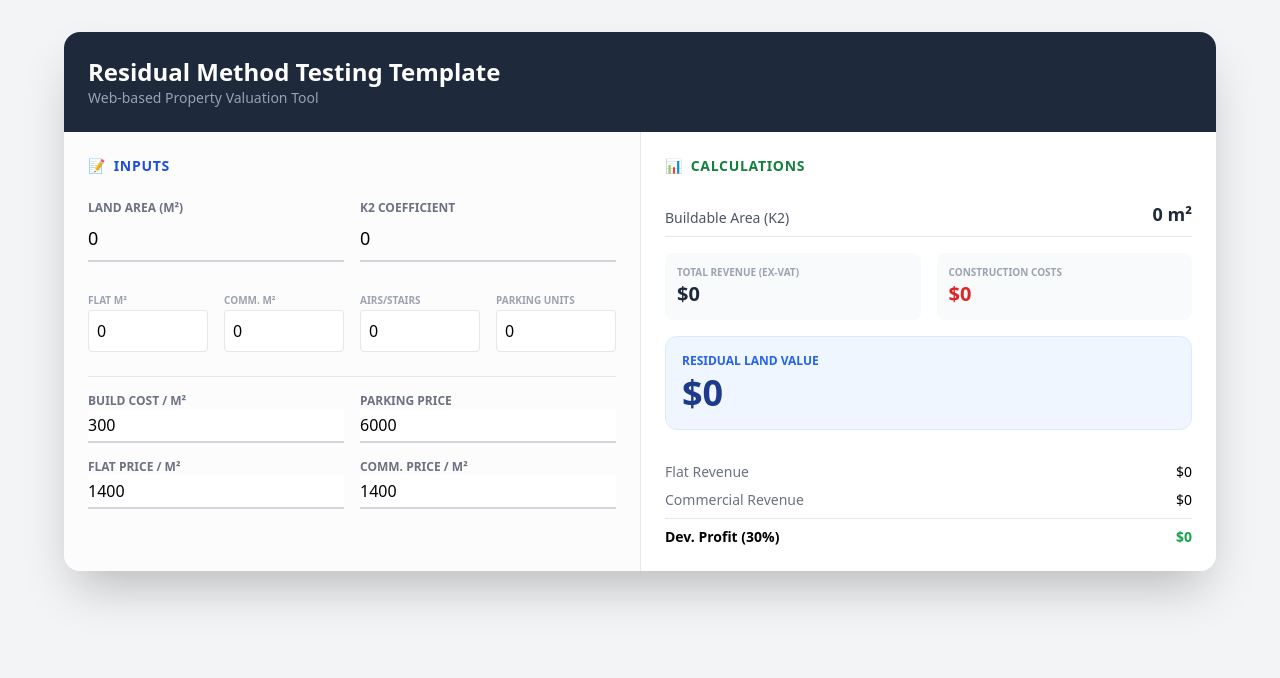
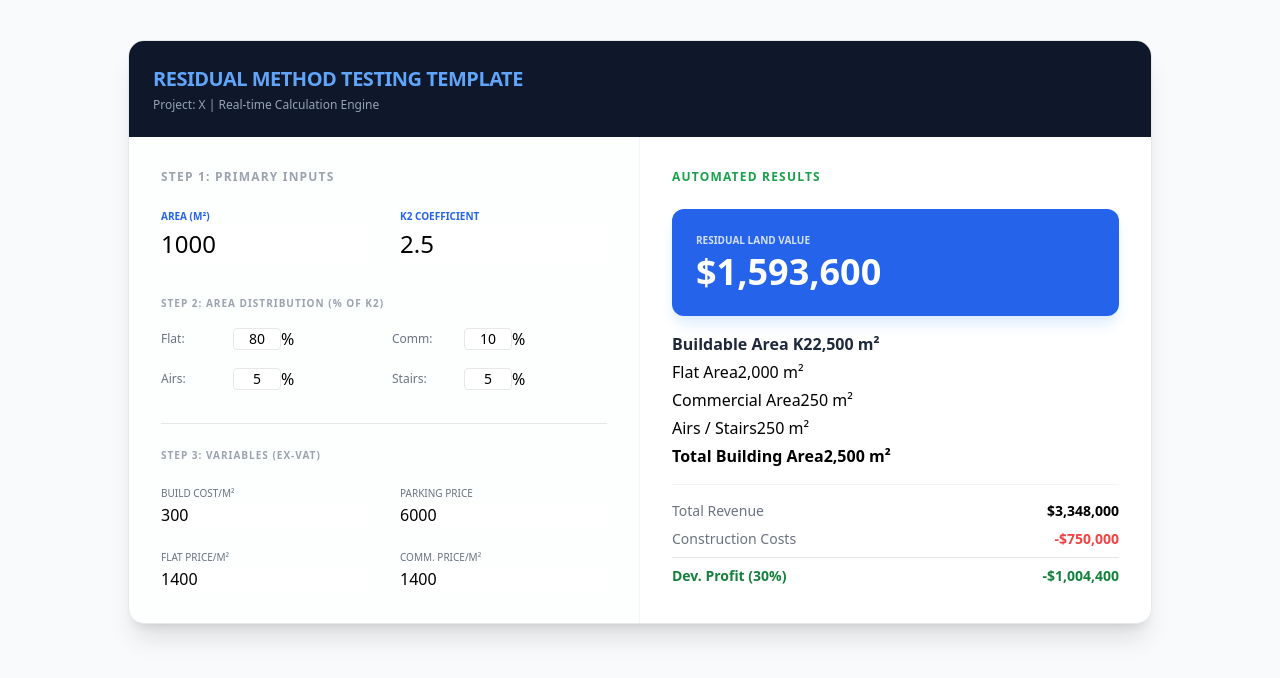
Before and after one commit to TengizKhrustali/Residual-Testing, a plain HTML site: page index.html in a window 1280 px wide. Drawn offline with nearby package versions, Linux system fonts and the light colour scheme.

Commit message:
Refactor index.html for improved layout and styles
Updated HTML structure and styling for the Residual Method Testing Template. Enhanced input fields and calculation display.

```diff
--- a/index.html
+++ b/index.html
@@ -8,98 +8,90 @@
     <style>
         input::-webkit-outer-spin-button, input::-webkit-inner-spin-button { -webkit-appearance: none; margin: 0; }
         input[type=number] { -moz-appearance: textfield; }
+        .calc-row { @apply flex justify-between py-2 border-b border-gray-100 text-sm; }
+        .input-field { @apply border-b border-blue-200 focus:border-blue-600 outline-none bg-transparent font-semibold text-gray-800; }
     </style>
 </head>
-<body class="bg-gray-100 p-4 md:p-8 font-sans">
-    <div class="max-w-6xl mx-auto bg-white shadow-2xl rounded-2xl overflow-hidden">
-        <div class="bg-slate-800 p-6 text-white">
-            <h1 class="text-2xl font-bold">Residual Method Testing Template</h1>
-            <p class="text-slate-400 text-sm">Web-based Property Valuation Tool</p>
+<body class="bg-gray-50 p-4 md:p-10 font-sans">
+    <div class="max-w-5xl mx-auto bg-white shadow-xl rounded-2xl overflow-hidden border border-gray-200">
+        <div class="bg-slate-900 p-6 text-white">
+            <h1 class="text-xl font-bold tracking-tight text-blue-400 uppercase">Residual Method Testing Template</h1>
+            <p class="text-slate-400 text-xs mt-1">Project: X | Real-time Calculation Engine</p>
         </div>
 
-        <div class="grid grid-cols-1 lg:grid-cols-2 gap-0 divide-y lg:divide-y-0 lg:divide-x divide-gray-200">
-            <div class="p-6 bg-gray-50/50">
-                <h2 class="text-blue-700 font-bold uppercase tracking-wider text-sm mb-6 flex items-center">
-                    <span class="mr-2">📝</span> Inputs
-                </h2>
+        <div class="grid grid-cols-1 lg:grid-cols-2">
+            <div class="p-8 border-r border-gray-100 bg-slate-50/30">
+                <h2 class="text-xs font-black text-gray-400 uppercase tracking-widest mb-6">Step 1: Primary Inputs</h2>
 
-                <div class="space-y-6">
-                    <div class="grid grid-cols-2 gap-4">
+                <div class="space-y-8">
+                    <div class="grid grid-cols-2 gap-8">
                         <div>
-                            <label class="block text-xs font-bold text-gray-500 uppercase">Land Area (m²)</label>
-                            <input type="number" id="land_area" value="0" oninput="calc()" class="w-full border-b-2 border-gray-300 focus:border-blue-500 outline-none py-2 bg-transparent text-lg">
+                            <label class="block text-[10px] font-bold text-blue-600 uppercase">Area (m²)</label>
+                            <input type="number" id="land_area" value="1000" oninput="calc()" class="input-field w-full text-2xl py-1">
                         </div>
                         <div>
-                            <label class="block text-xs font-bold text-gray-500 uppercase">K2 Coefficient</label>
-                            <input type="number" id="k2" value="0" step="0.1" oninput="calc()" class="w-full border-b-2 border-gray-300 focus:border-blue-500 outline-none py-2 bg-transparent text-lg">
+                            <label class="block text-[10px] font-bold text-blue-600 uppercase">K2 Coefficient</label>
+                            <input type="number" id="k2" value="2.5" step="0.01" oninput="calc()" class="input-field w-full text-2xl py-1">
                         </div>
                     </div>
 
-                    <div class="grid grid-cols-2 md:grid-cols-4 gap-4">
-                        <div><label class="text-[10px] font-bold text-gray-400 uppercase">Flat m²</label><input type="number" id="area_flat" value="0" oninput="calc()" class="w-full border p-2 rounded"></div>
-                        <div><label class="text-[10px] font-bold text-gray-400 uppercase">Comm. m²</label><input type="number" id="area_comm" value="0" oninput="calc()" class="w-full border p-2 rounded"></div>
-                        <div><label class="text-[10px] font-bold text-gray-400 uppercase">Airs/Stairs</label><input type="number" id="area_other" value="0" oninput="calc()" class="w-full border p-2 rounded"></div>
-                        <div><label class="text-[10px] font-bold text-gray-400 uppercase">Parking Units</label><input type="number" id="p_units" value="0" oninput="calc()" class="w-full border p-2 rounded"></div>
+                    <div>
+                        <h3 class="text-[10px] font-bold text-gray-400 uppercase mb-4 tracking-widest">Step 2: Area Distribution (% of K2)</h3>
+                        <div class="grid grid-cols-2 gap-4">
+                            <div class="flex items-center space-x-2">
+                                <span class="text-xs text-gray-500 w-16">Flat:</span>
+                                <input type="number" id="ratio_flat" value="80" oninput="calc()" class="w-12 text-center border rounded text-sm"> %
+                            </div>
+                            <div class="flex items-center space-x-2">
+                                <span class="text-xs text-gray-500 w-16">Comm:</span>
+                                <input type="number" id="ratio_comm" value="10" oninput="calc()" class="w-12 text-center border rounded text-sm"> %
+                            </div>
+                            <div class="flex items-center space-x-2">
+                                <span class="text-xs text-gray-500 w-16">Airs:</span>
+                                <input type="number" id="ratio_airs" value="5" oninput="calc()" class="w-12 text-center border rounded text-sm"> %
+                            </div>
+                            <div class="flex items-center space-x-2">
+                                <span class="text-xs text-gray-500 w-16">Stairs:</span>
+                                <input type="number" id="ratio_stairs" value="5" oninput="calc()" class="w-12 text-center border rounded text-sm"> %
+                            </div>
+                        </div>
                     </div>
 
-                    <div class="space-y-4 pt-4 border-t">
-                        <div class="grid grid-cols-2 gap-4">
-                            <div>
-                                <label class="block text-xs font-bold text-gray-500 uppercase">Build Cost / m²</label>
-                                <input type="number" id="cost_m2" value="300" oninput="calc()" class="w-full border-b-2 border-gray-300 focus:border-blue-500 outline-none py-1">
-                            </div>
-                            <div>
-                                <label class="block text-xs font-bold text-gray-500 uppercase">Parking Price</label>
-                                <input type="number" id="p_price" value="6000" oninput="calc()" class="w-full border-b-2 border-gray-300 focus:border-blue-500 outline-none py-1">
-                            </div>
-                        </div>
-                        <div class="grid grid-cols-2 gap-4">
-                            <div>
-                                <label class="block text-xs font-bold text-gray-500 uppercase">Flat Price / m²</label>
-                                <input type="number" id="f_price" value="1400" oninput="calc()" class="w-full border-b-2 border-gray-300 focus:border-blue-500 outline-none py-1">
-                            </div>
-                            <div>
-                                <label class="block text-xs font-bold text-gray-500 uppercase">Comm. Price / m²</label>
-                                <input type="number" id="c_price" value="1400" oninput="calc()" class="w-full border-b-2 border-gray-300 focus:border-blue-500 outline-none py-1">
-                            </div>
+                    <div class="pt-6 border-t border-gray-200">
+                        <h3 class="text-[10px] font-bold text-gray-400 uppercase mb-4 tracking-widest">Step 3: Variables (Ex-VAT)</h3>
+                        <div class="grid grid-cols-2 gap-y-4 gap-x-8">
+                            <div><label class="text-[10px] text-gray-500 uppercase">Build Cost/m²</label><input type="number" id="cost_m2" value="300" oninput="calc()" class="input-field w-full"></div>
+                            <div><label class="text-[10px] text-gray-500 uppercase">Parking Price</label><input type="number" id="p_price" value="6000" oninput="calc()" class="input-field w-full"></div>
+                            <div><label class="text-[10px] text-gray-500 uppercase">Flat Price/m²</label><input type="number" id="f_price" value="1400" oninput="calc()" class="input-field w-full"></div>
+                            <div><label class="text-[10px] text-gray-500 uppercase">Comm. Price/m²</label><input type="number" id="c_price" value="1400" oninput="calc()" class="input-field w-full"></div>
                         </div>
                     </div>
                 </div>
             </div>
 
-            <div class="p-6 bg-white">
-                <h2 class="text-green-700 font-bold uppercase tracking-wider text-sm mb-6 flex items-center">
-                    <span class="mr-2">📊</span> Calculations
-                </h2>
+            <div class="p-8 bg-white">
+                <h2 class="text-xs font-black text-green-600 uppercase tracking-widest mb-6">Automated Results</h2>
 
                 <div class="space-y-4">
-                    <div class="flex justify-between items-end border-b pb-2">
-                        <span class="text-sm text-gray-600">Buildable Area (K2)</span>
-                        <span id="res_k2_area" class="font-bold text-lg text-gray-800">0 m²</span>
+                    <div class="bg-blue-600 p-6 rounded-xl text-white shadow-lg shadow-blue-100">
+                        <p class="text-[10px] font-bold uppercase opacity-80">Residual Land Value</p>
+                        <h2 id="res_land_value" class="text-4xl font-black mt-1">$0</h2>
                     </div>
 
-                    <div class="grid grid-cols-2 gap-4">
-                        <div class="p-3 bg-slate-50 rounded-lg">
-                            <p class="text-[10px] text-gray-400 uppercase font-bold">Total Revenue (Ex-VAT)</p>
-                            <p id="res_total_rev" class="text-xl font-black text-slate-800">$0</p>
-                        </div>
-                        <div class="p-3 bg-slate-50 rounded-lg">
-                            <p class="text-[10px] text-gray-400 uppercase font-bold">Construction Costs</p>
-                            <p id="res_build_cost" class="text-xl font-black text-red-600">$0</p>
-                        </div>
+                    <div class="mt-6 space-y-1">
+                        <div class="calc-row font-bold text-slate-800"><span>Buildable Area K2</span><span id="calc_k2">0 m²</span></div>
+                        <div class="calc-row"><span>Flat Area</span><span id="calc_flat">0 m²</span></div>
+                        <div class="calc-row"><span>Commercial Area</span><span id="calc_comm">0 m²</span></div>
+                        <div class="calc-row"><span>Airs / Stairs</span><span id="calc_others">0 m²</span></div>
+                        <div class="calc-row font-bold"><span>Total Building Area</span><span id="calc_total_area">0 m²</span></div>
                     </div>
 
-                    <div class="bg-blue-50 p-4 rounded-xl border border-blue-100">
-                        <p class="text-xs text-blue-600 font-bold uppercase mb-1">Residual Land Value</p>
-                        <p id="res_land_value" class="text-4xl font-black text-blue-900">$0</p>
-                    </div>
-
-                    <div class="pt-4 space-y-2 text-sm">
-                        <div class="flex justify-between"><span class="text-gray-500">Flat Revenue</span><span id="val_f_rev"></span></div>
-                        <div class="flex justify-between"><span class="text-gray-500">Commercial Revenue</span><span id="val_c_rev"></span></div>
-                        <div class="flex justify-between font-bold border-t pt-2 mt-2">
+                    <div class="mt-8 pt-4 border-t border-gray-100 space-y-2">
+                        <div class="flex justify-between text-sm"><span class="text-gray-500">Total Revenue</span><span id="res_total_rev" class="font-bold"></span></div>
+                        <div class="flex justify-between text-sm"><span class="text-gray-500">Construction Costs</span><span id="res_build_cost" class="text-red-500 font-bold"></span></div>
+                        <div class="flex justify-between text-sm font-bold pt-2 border-t text-green-700">
                             <span>Dev. Profit (30%)</span>
-                            <span id="val_profit" class="text-green-600"></span>
+                            <span id="val_profit"></span>
                         </div>
                     </div>
                 </div>
@@ -108,50 +100,51 @@
     </div>
 
     <script>
-        const VAT = 1.18;
         const PROFIT_RATE = 0.30;
         const fmt = (v) => '$' + Math.round(v).toLocaleString();
 
         function calc() {
-            // Inputs
-            const landArea = +document.getElementById('land_area').value;
+            // 1. Get Core Inputs
+            const land = +document.getElementById('land_area').value;
             const k2 = +document.getElementById('k2').value;
-            const fArea = +document.getElementById('area_flat').value;
-            const cArea = +document.getElementById('area_comm').value;
-            const oArea = +document.getElementById('area_other').value;
-            const pUnits = +document.getElementById('p_units').value;
 
+            // 2. Calculate Areas from Ratios
+            const buildableK2 = land * k2;
+            const rFlat = (+document.getElementById('ratio_flat').value / 100);
+            const rComm = (+document.getElementById('ratio_comm').value / 100);
+            const rAirs = (+document.getElementById('ratio_airs').value / 100);
+            const rStairs = (+document.getElementById('ratio_stairs').value / 100);
+
+            const areaFlat = buildableK2 * rFlat;
+            const areaComm = buildableK2 * rComm;
+            const areaAirs = buildableK2 * rAirs;
+            const areaStairs = buildableK2 * rStairs;
+
+            const totalBuildingArea = areaFlat + areaComm + areaAirs + areaStairs;
+            const parkingUnits = Math.floor(areaFlat / 60); // Example rule: 1 unit per 60m2 flat
+
+            // 3. Financials
             const costM2 = +document.getElementById('cost_m2').value;
             const fPrice = +document.getElementById('f_price').value;
             const cPrice = +document.getElementById('c_price').value;
             const pPrice = +document.getElementById('p_price').value;
 
-            // Calc K2 Area
-            const buildableK2 = landArea * k2;
-            document.getElementById('res_k2_area').innerText = buildableK2.toLocaleString() + ' m²';
+            const totalRev = (areaFlat * fPrice) + (areaComm * cPrice) + (parkingUnits * pPrice);
+            const constructionCosts = totalBuildingArea * costM2;
+            const profitFig = totalRev * PROFIT_RATE;
+            const residual = totalRev - constructionCosts - profitFig;
 
-            // Revenues
-            const fRev = fArea * fPrice;
-            const cRev = cArea * cPrice;
-            const pRev = pUnits * pPrice;
-            const totalRev = fRev + cRev + pRev;
+            // 4. Update UI
+            document.getElementById('calc_k2').innerText = buildableK2.toLocaleString() + ' m²';
+            document.getElementById('calc_flat').innerText = Math.round(areaFlat).toLocaleString() + ' m²';
+            document.getElementById('calc_comm').innerText = Math.round(areaComm).toLocaleString() + ' m²';
+            document.getElementById('calc_others').innerText = Math.round(areaAirs + areaStairs).toLocaleString() + ' m²';
+            document.getElementById('calc_total_area').innerText = Math.round(totalBuildingArea).toLocaleString() + ' m²';
 
-            // Costs
-            const totalBuildingArea = fArea + cArea + oArea;
-            const constructionCosts = totalBuildingArea * costM2;
-
-            // Profit & Land
-            const profitFig = totalRev * PROFIT_RATE;
-            const residualLand = totalRev - constructionCosts - profitFig;
-
-            // Updates
             document.getElementById('res_total_rev').innerText = fmt(totalRev);
-            document.getElementById('res_build_cost').innerText = fmt(constructionCosts);
-            document.getElementById('res_land_value').innerText = fmt(residualLand);
-
-            document.getElementById('val_f_rev').innerText = fmt(fRev);
-            document.getElementById('val_c_rev').innerText = fmt(cRev);
-            document.getElementById('val_profit').innerText = fmt(profitFig);
+            document.getElementById('res_build_cost').innerText = '-' + fmt(constructionCosts);
+            document.getElementById('val_profit').innerText = '-' + fmt(profitFig);
+            document.getElementById('res_land_value').innerText = fmt(residual);
         }
         calc();
     </script>
```
